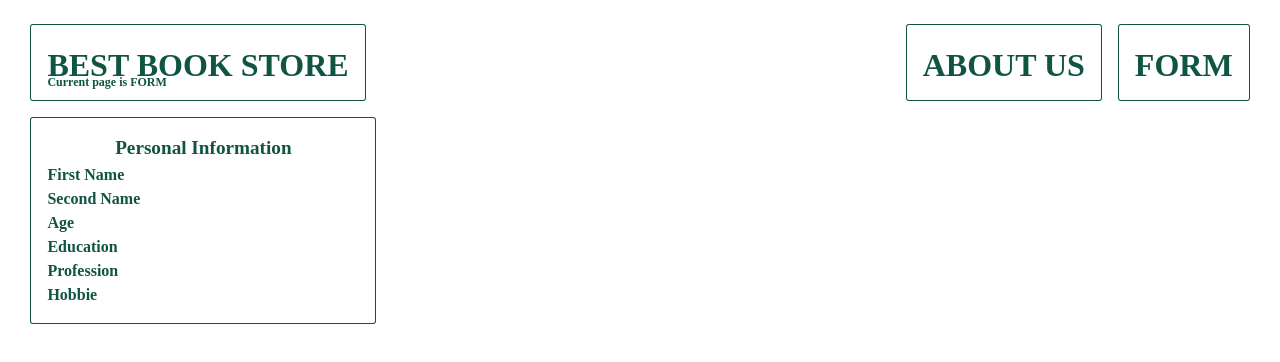
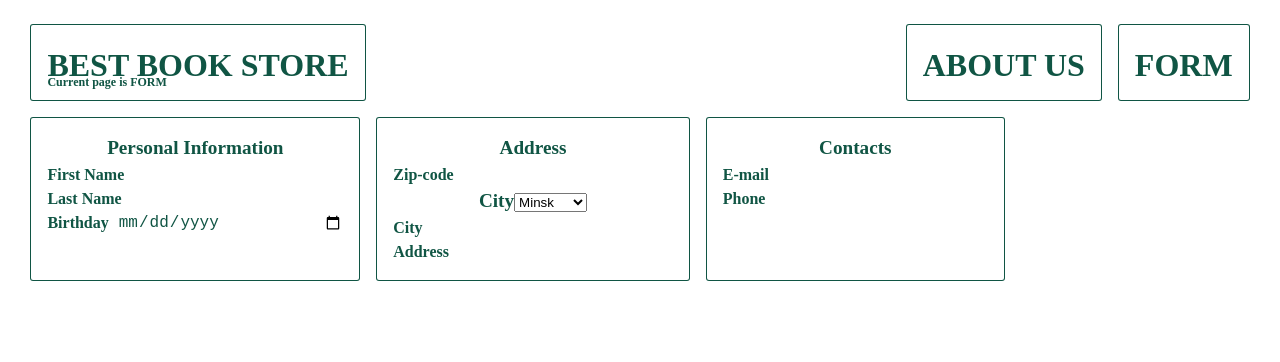
Before and after one commit to HelgaAthame/react, a React (Vite) app in the folder react.component/: page /form in a window 1280 px wide. Shown: the top 362 px of the page. Built offline with nearby package versions, Linux system fonts and the light colour scheme; a web font is replaced by a local one.

Commit message:
feat: add checkbox class

```diff
--- /dev/null
+++ b/react.component/src/form/Checkbox/index.ts
@@ -0,0 +1 @@
+export * from './Checkbox';
--- a/react.component/src/form/Fieldset/fieldset.scss
+++ b/react.component/src/form/Fieldset/fieldset.scss
@@ -40,6 +40,8 @@ $basic: 1rem;
   @include animated-border;
   margin: 0.5rem;
   border-radius: 3px;
+  display: flex;
+  align-items: stretch;
   .fieldset {
     font-size: 1.2rem;
     margin: 1px;
@@ -51,6 +53,9 @@ $basic: 1rem;
     transition: 1s;
     &:hover {
       color: $col2;
+      input {
+        color: $col2;
+      }
     }
   }
 }
--- a/react.component/src/form/FormPage/FormPage.tsx
+++ b/react.component/src/form/FormPage/FormPage.tsx
@@ -1,48 +1,40 @@
-import { Header } from "../../app/Header";
-import { Fieldset } from "../Fieldset";
-import { Form } from "../Form";
-import { Input } from "../Input";
-import { Component } from "react";
+import { Header } from '../../app/Header';
+import { Fieldset } from '../Fieldset';
+import { Form } from '../Form';
+import { Input } from '../Input';
+import { Component } from 'react';
+import { Select } from '../Select';
 
 export class FormPage extends Component {
   render() {
-    return(
+    return (
       <section className="form-page">
         <Header cards={[]} currentPage="FORM">
           {undefined}
         </Header>
+
         <Form>
           <Fieldset title="Personal Information">
-            <Input
-              id="one"
-              label="First Name"
-              type="text"
+            <Input id="one" label="First Name" type="text" />
+            <Input id="two" label="Last Name" type="text" />
+            <Input id="three" label="Birthday" type="date" />
+          </Fieldset>
+
+          <Fieldset title="Address">
+            <Input id="four" label="Zip-code" type="text" />
+            <Select
+              multiple={false}
+              label="City"
+              value="Minsk"
+              ops={['Minsk', 'Homel', 'Brest', 'Hrodna', 'Vitsebsk', 'Mahilow']}
             />
-            <Input
-              id="two"
-              label="Second Name"
-              type="text"
-            />
-            <Input
-              id="three"
-              label="Age"
-              type="text"
-            />
-            <Input
-              id="four"
-              label="Education"
-              type="text"
-            />
-            <Input
-              id="five"
-              label="Profession"
-              type="text"
-            />
-            <Input
-              id="six"
-              label="Hobbie"
-              type="text"
-            />
+            <Input id="six" label="City" type="text" />
+            <Input id="seven" label="Address" type="text" />
+          </Fieldset>
+
+          <Fieldset title="Contacts">
+            <Input id="eight" label="E-mail" type="text" />
+            <Input id="nine" label="Phone" type="text" />
           </Fieldset>
         </Form>
       </section>
--- /dev/null
+++ b/react.component/src/form/Select/Select.tsx
@@ -0,0 +1,32 @@
+import { Component } from 'react';
+
+type SelectProps = {
+  multiple: boolean;
+  label: string;
+  value: string;
+  ops: string[];
+};
+
+type StateType = {
+  value: string;
+};
+
+export class Select extends Component<SelectProps, StateType> {
+  constructor(props: SelectProps) {
+    super(props);
+    this.state = { value: props.value };
+  }
+
+  render() {
+    return (
+      <div className="select-wrapper">
+        {this.props.label}
+        <select value={this.state.value} multiple={this.props.multiple}>
+          {this.props.ops.map((option, index) => (
+            <option value={option} key={index}>{option}</option>
+          ))}
+        </select>
+      </div>
+    );
+  }
+}
--- /dev/null
+++ b/react.component/src/form/Select/index.ts
@@ -0,0 +1 @@
+export * from './Select';
```
Also changed, not shown: react.component/src/form/Checkbox/Checkbox.tsx (added, +24 -0 lines), react.component/src/form/Fieldset/Fieldset.tsx (+4 -4 lines), react.component/src/form/Form/Form.tsx (+4 -8 lines), react.component/src/form/Input/Input.tsx (+7 -7 lines).
